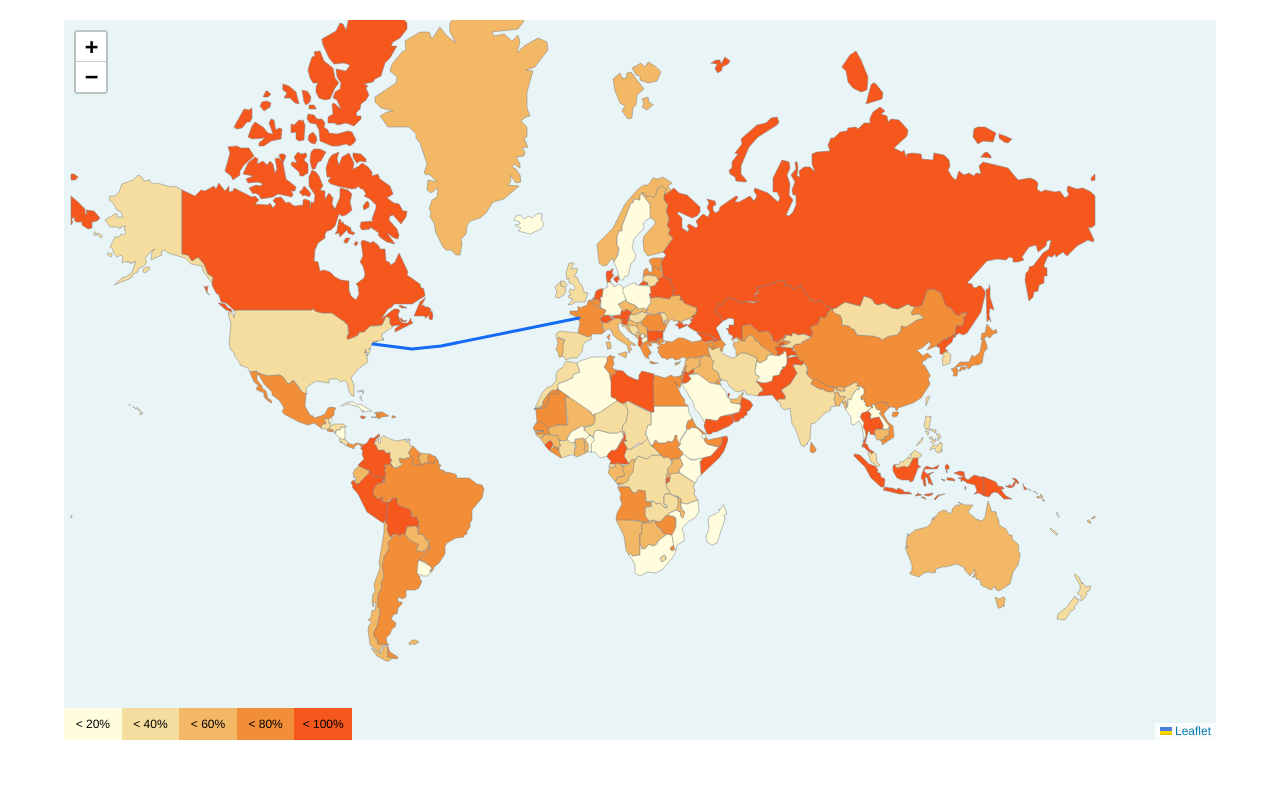
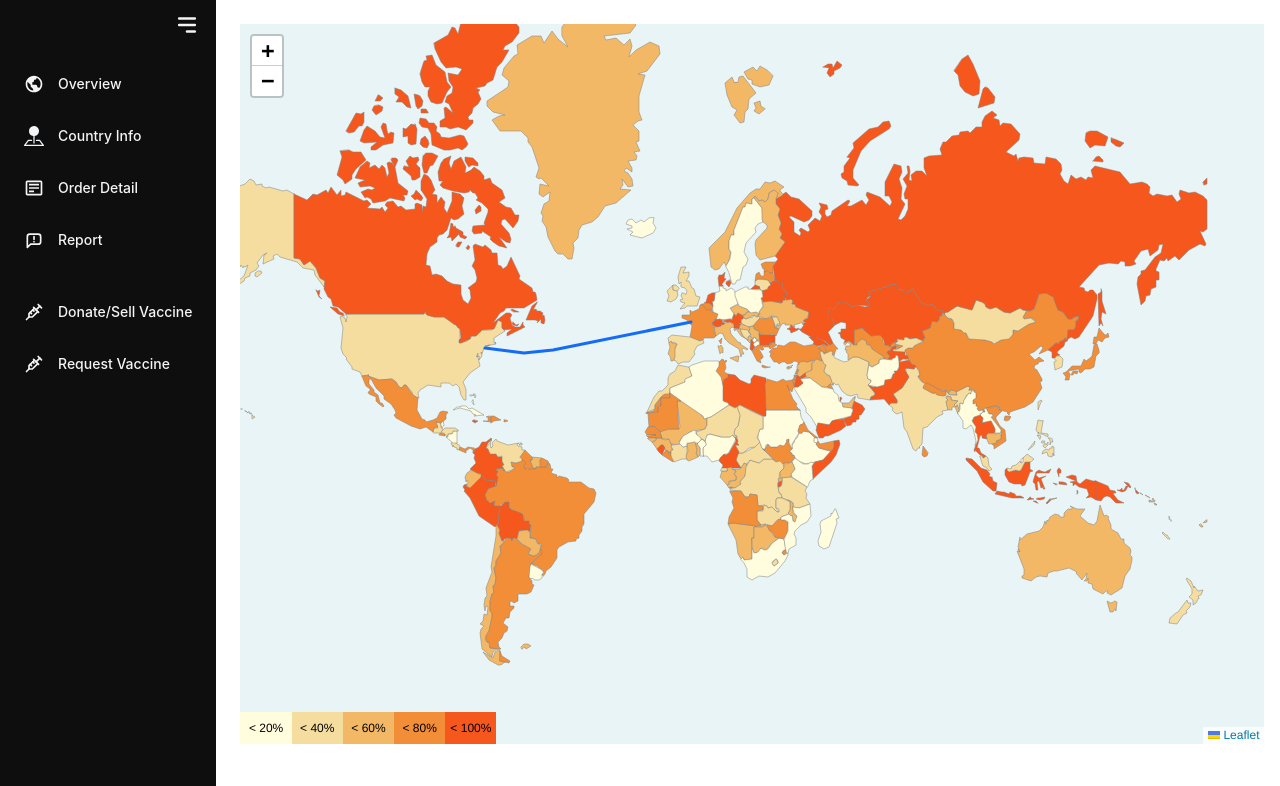
Before and after one commit to yigiterinc/sharevax, a React (Create React App) app in the folder frontend/: page / in a window 1280 px wide. Shown: the top 786 px of the page. Built offline with nearby package versions, Linux system fonts and the light colour scheme.

Commit message:
Implement side navbar

```diff
--- a/frontend/package.json
+++ b/frontend/package.json
@@ -17,7 +17,9 @@
     "leaflet": "^1.9.2",
     "react": "^18.2.0",
     "react-dom": "^18.2.0",
+    "react-icons": "^4.7.1",
     "react-leaflet": "^4.1.0",
+    "react-router-dom": "^6.4.3",
     "react-scripts": "5.0.1",
     "react-simple-maps": "^3.0.0",
     "styled-components": "^5.3.6",
--- a/frontend/src/App.js
+++ b/frontend/src/App.js
@@ -1,10 +1,15 @@
 import Home from './pages/Home';
 import './App.css';
+import Sidebar from './components/Sidebar';
+import {Routes, Route} from 'react-router-dom';
 
 function App() {
 	return (
-		<div className='App'>
-			<Home />
+		<div className='flex'>
+			<Sidebar />
+			<Routes>
+				<Route path='/' element={<Home />} />
+			</Routes>
 		</div>
 	);
 }
--- a/frontend/src/components/OverviewMap.jsx
+++ b/frontend/src/components/OverviewMap.jsx
@@ -56,13 +56,13 @@ const OverviewMap = () => {
 
 	return (
 		<MapContainer
-			className='w-[90vw] h-[90vh] relative'
+			className='w-[80vw] h-[90vh] relative'
 			style={{backgroundColor: '#e8f4f6'}} //let's make it floating to the right?
 			center={[30.0, 20.0]}
 			zoom={2}
 			maxZoom={5}
 			minZoom={1}
-			scrollWheelZoom={true}
+			scrollWheelZoom={false}
 		>
 			<GeoJSON data={countries} style={countryStyle} onEachFeature={onEachCountry} />
 			<Polyline pathOptions={{color: '#136bf7'}} positions={coordinates} />
--- a/frontend/src/components/Sidebar.jsx
+++ b/frontend/src/components/Sidebar.jsx
@@ -1,14 +1,57 @@
 //Sidebar on ALL Pages
 //Universal Sidebar component appears on multiple pages
-const Sidebar = ({Home, Report, OrderDetail, CountryInfo}) => {
+import {useState, createElement} from 'react';
+import {BsFillPinMapFill} from 'react-icons/bs';
+import {HiMenuAlt3} from 'react-icons/hi';
+import {BiWorld, BiDetail} from 'react-icons/bi';
+import {TbVaccine, TbMessageReport} from 'react-icons/tb';
+import {Link} from 'react-router-dom';
+
+export default function Sidebar() {
+	const menus = [
+		{name: 'Overview', link: '/', icon: BiWorld},
+		{name: 'Country Info', link: '/', icon: BsFillPinMapFill},
+		{name: 'Order Detail', link: '/', icon: BiDetail},
+		{name: 'Report', link: '/', icon: TbMessageReport},
+		{name: 'Donate/Sell Vaccine', link: '/', icon: TbVaccine, margin: true},
+		{name: 'Request Vaccine', link: '/', icon: TbVaccine},
+	];
+
+	const [open, setOpen] = useState(true);
+
 	return (
-		<div className='flex justify-end w-1/4 absolute bottom-0 left-0'>
-			<a href='#'>Home</a>
-			<a href='#'>Report</a>
-			<a href='#'>Order Detail</a>
-			<a href='#'>Country Info</a>
+		<div className={`bg-[#0e0e0e] min-h-screen ${open ? 'w-72' : 'w-16'} duration-500 text-gray-100 px-4`}>
+			<div className='py-3 flex justify-end'>
+				<HiMenuAlt3 size={26} className='cursor-pointer' onClick={() => setOpen(!open)} />
+			</div>
+			<div className='mt-4 flex flex-col gap-4 relative'>
+				{menus?.map((menu, i) => (
+					<Link
+						to={menu?.link}
+						key={i}
+						className={` ${
+							menu?.margin && 'mt-5'
+						} group flex items-center text-sm  gap-3.5 font-medium p-2 hover:bg-gray-800 rounded-md`}
+					>
+						<div>{createElement(menu?.icon, {size: '20'})}</div>
+						<h2
+							style={{
+								transitionDelay: `${i + 3}00ms`,
+							}}
+							className={`whitespace-pre duration-500 ${!open && 'opacity-0 translate-x-28 overflow-hidden'}`}
+						>
+							{menu?.name}
+						</h2>
+						<h2
+							className={`${
+								open && 'hidden'
+							} absolute z-50 left-48 bg-white font-semibold whitespace-pre text-gray-900 rounded-md drop-shadow-lg px-0 py-0 w-0 overflow-hidden group-hover:px-2 group-hover:py-1 group-hover:left-14 group-hover:duration-300 group-hover:w-fit  `}
+						>
+							{menu?.name}
+						</h2>
+					</Link>
+				))}
+			</div>
 		</div>
 	);
-};
-
-export default Sidebar;
+}
--- a/frontend/src/index.css
+++ b/frontend/src/index.css
@@ -3,7 +3,7 @@
 @tailwind utilities;
 
 body {
-	margin: 20px 30px 20px 30px;
+	margin: 0;
 	font-family: -apple-system, BlinkMacSystemFont, 'Segoe UI', 'Roboto', 'Oxygen', 'Ubuntu', 'Cantarell', 'Fira Sans',
 		'Droid Sans', 'Helvetica Neue', sans-serif;
 	-webkit-font-smoothing: antialiased;
--- a/frontend/src/index.js
+++ b/frontend/src/index.js
@@ -3,11 +3,14 @@ import ReactDOM from 'react-dom/client';
 import './index.css';
 import App from './App';
 import reportWebVitals from './reportWebVitals';
+import {BrowserRouter as Router} from 'react-router-dom';
 
 const root = ReactDOM.createRoot(document.getElementById('root'));
 root.render(
 	<React.StrictMode>
-		<App />
+		<Router>
+			<App />
+		</Router>
 	</React.StrictMode>,
 );
 
--- a/frontend/src/pages/Home.jsx
+++ b/frontend/src/pages/Home.jsx
@@ -4,7 +4,7 @@ import OverviewTable from '../components/OverviewTable';
 
 function Home() {
 	return (
-		<div className='flex flex-col items-center gap-12'>
+		<div className='flex flex-col items-center gap-12 m-6'>
 			<OverviewMap />
 			<OverviewTable />
 		</div>
```
Also changed, not shown: 2 other files (tests, documents, lock files or other folders).
